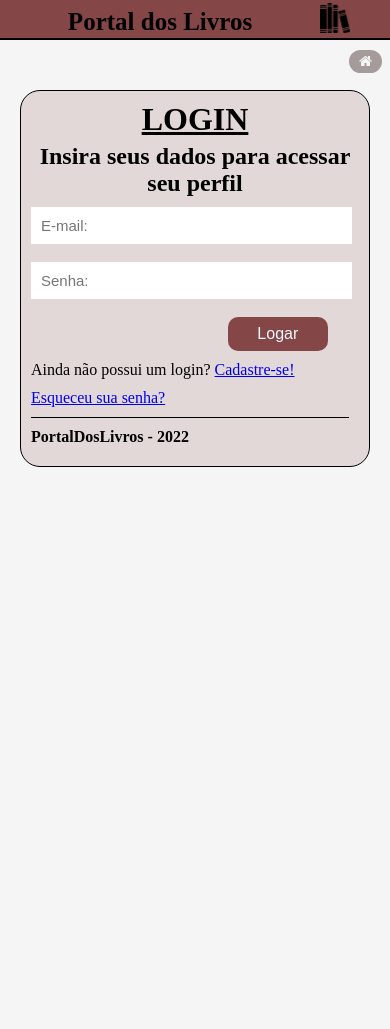
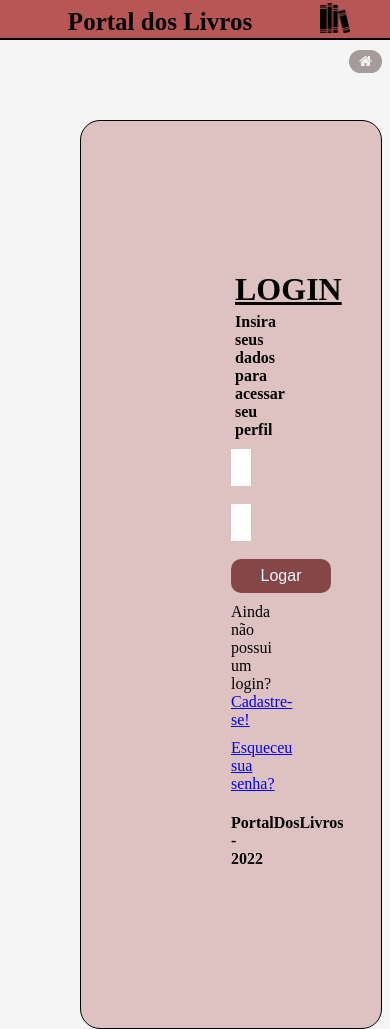
Before and after one commit to Will658/TCC_Biblioteca, a plain HTML site: page FrontEnd/Telas de Login/Login/index.html in a window 390 px wide. Before the commit the page ends 844 px from the top, so only its background shows below. Drawn offline with Linux system fonts and the light colour scheme.

Commit message:
Update style.css

```diff
--- a/FrontEnd/Telas de Login/Login/css/style.css
+++ b/FrontEnd/Telas de Login/Login/css/style.css
@@ -1,9 +1,146 @@
+@media only screen and (max-width: 500px) and (min-width: 315px){
+
+
+body{
+    background-color: whitesmoke;
+    overflow-y:auto;
+    min-width: 315px;
+    max-width: 430px;
+    min-height: auto;
+ }
+
+ *{
+    padding: 0px;
+    margin: 0px;
+    box-sizing: border-box;
+ }
+
+ #header-image{
+    height: 36px; /*ajusta o tamanho da direita*/
+    width: 70px;
+    float: right; /*coloca a imagem á direita do cabeçalho*/
+    padding-top: 3px;
+    padding-right: 40px;
+    padding-bottom: 3px;
+ }
+
+ /*configura o header da página*/
+ header{
+    background-color:#b85555 ; /*cor do cabeçalho*/
+    overflow: hidden; /*faz com que o cabeçalho preencha todo o espaço*/
+    height: 40px;
+    border-bottom: 2px solid black;
+ }
+
+ #titulo-cabecalho {
+    color: black;
+    text-align: center;
+    font-size: 25px;
+    margin-top: 8px;
+ }
+
+ .search{
+    margin-top: 10px;
+    margin-bottom: 50px;
+    /*border: 1px solid black;*/
+ }
+
+ .search button{
+    background-color: #a69b9b;
+    color: #f2f2f2;
+    padding: 4px 10px;
+    margin-right: 8px;
+    margin-left: 8px;
+    font-size: 12px;
+    border: none;
+    cursor: pointer;
+    border-radius:25px;
+    text-decoration: none;
+    float: right;
+ }
+
+ #preenchimento{
+    background-color:#DEC1C1;
+    margin: 20px;
+    padding: 10px;
+    border: 1px solid black;
+    border-radius: 20px;
+    color:black;
+    height: auto;
+ }
+
+ #preenchimento h1{
+    text-align: center;
+    text-decoration: underline;
+    margin-bottom: 5px; margin-left: 4px;
+
+ }
+
+ #preenchimento h2{
+    text-align: center; margin-left: 4px;
+    margin-right: 4px;
+    font-size:medium;
+    margin-bottom: 10px;
+
+ }
+
+ #preenchimento p{
+    margin-bottom: 10px;
+    margin-top: 10px;
+ }
+
+ input{
+    padding: 10px;
+    width: 98%;
+    border: none;
+    outline: none;
+    font-size: 15px;
+ }
+
+
+ #entrar{
+    background-color: #844646;
+    border: none;
+    padding: 8px;
+    width: 100px;
+    border-radius: 10px;
+    color:aliceblue;
+    font-size: medium;
+    margin-left: 60%;
+    cursor: pointer;
+ }
+
+ button:hover{
+    background-color:blue;
+    cursor: pointer;
+ }
+
+ .footer-bottom {
+    border-top: 1px solid black;
+    margin-right: 10px;
+    align-self: auto; margin-right: 10px;
+    margin-bottom: 5px;
+    align-self: auto;
+
+ }
+
+ .footer-bottom p {
+    font-weight: 600;
+    margin-top: 5px; margin-right: 10px;
+
+ }
+
+ .search a {
+    text-decoration: none;
+    color: whitesmoke;
+ }
+
+}
+
 body{
    background-color: whitesmoke;
    overflow-y:auto;
-   min-width: 315px;
-   max-width: 430px;
-   min-height: auto;
+
 }
 
 *{
@@ -23,7 +160,7 @@ body{
 
 /*configura o header da página*/
 header{
-   background-color: #844646; /*cor do cabeçalho*/
+   background-color:#b85555 ; /*cor do cabeçalho*/
    overflow: hidden; /*faz com que o cabeçalho preencha todo o espaço*/
    height: 40px;
    border-bottom: 2px solid black;
@@ -57,9 +194,9 @@ header{
 }
 
 #preenchimento{
-   background-color: #E3D8D8;
-   margin: 20px;
-   padding: 10px;
+   background-color:#DEC1C1;
+   margin: 80px;
+   padding: 150px;
    border: 1px solid black;
    border-radius: 20px;
    color:black;
```
